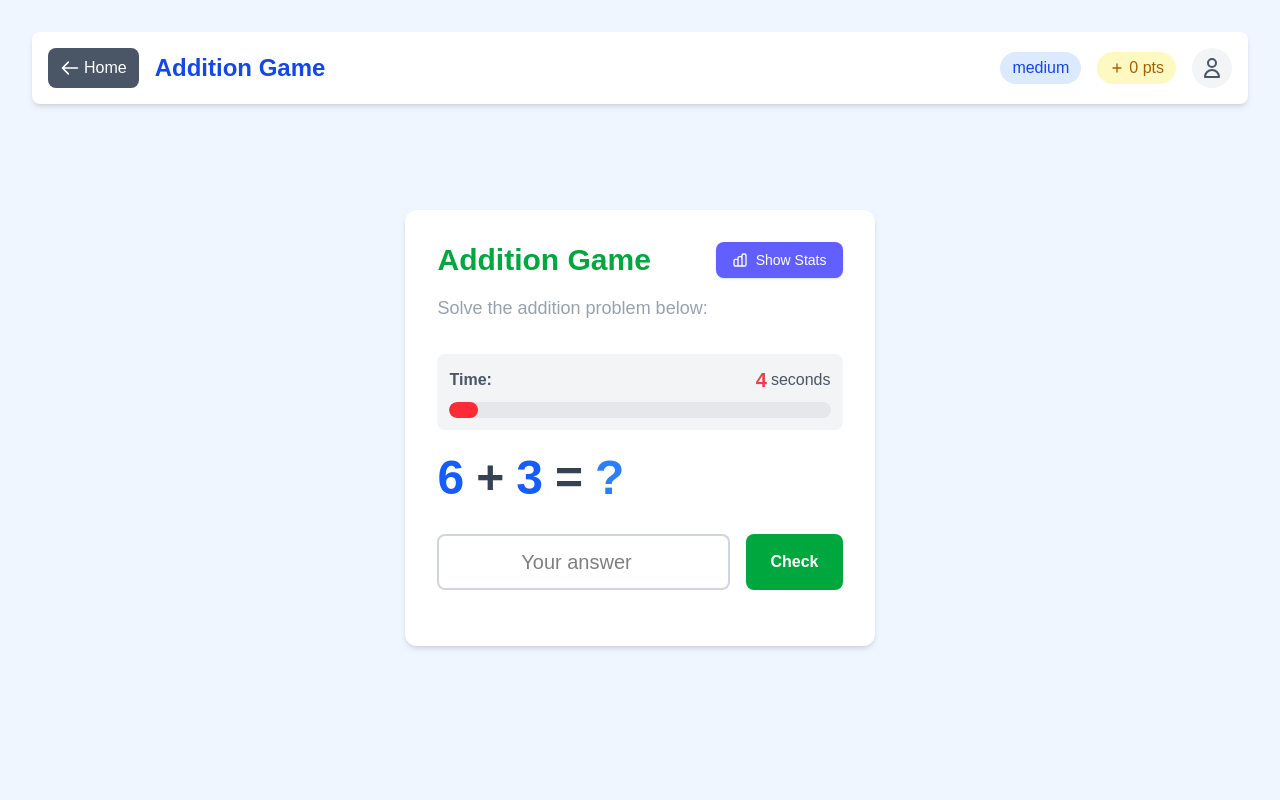
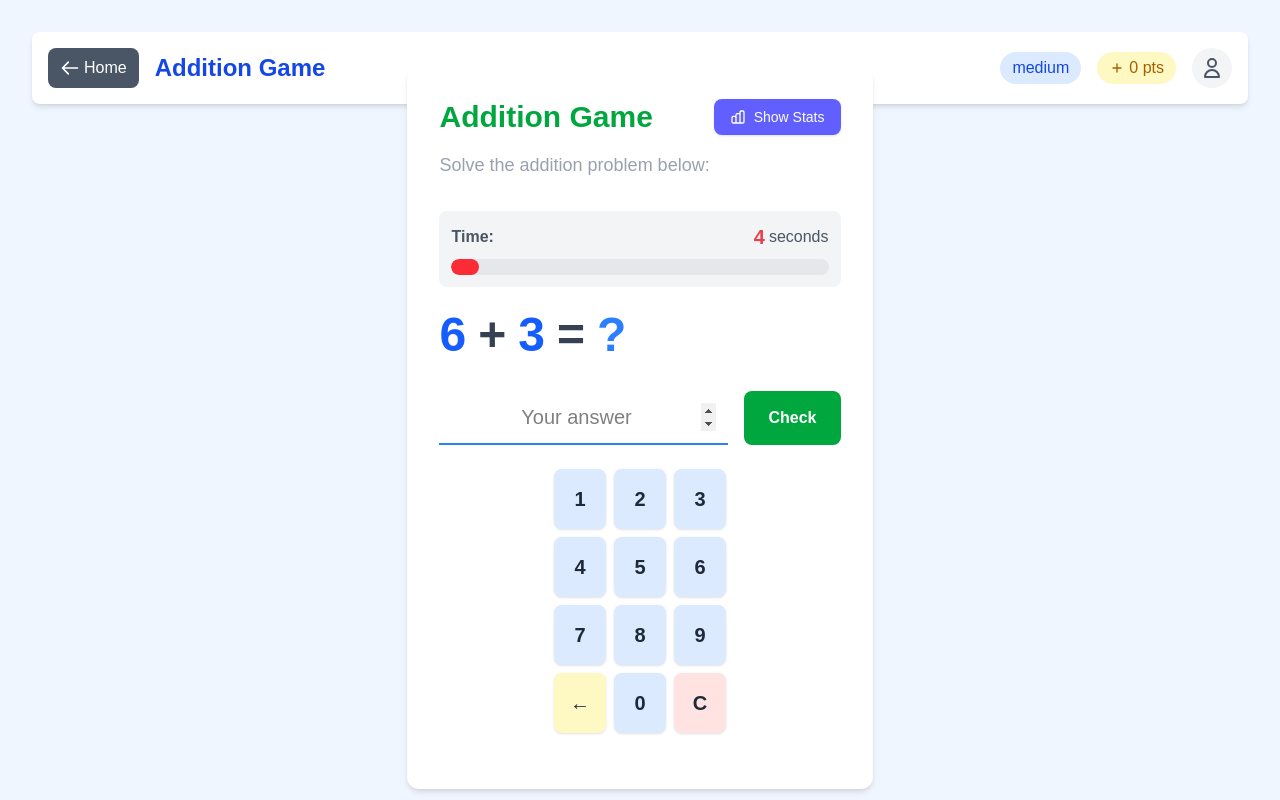
Before and after one commit to rojasmart/math-game, a Next.js app: page /games/addition in a window 1280 px wide. Built offline with nearby package versions, Linux system fonts and the light colour scheme.

Commit message:
--add numpad and improve focus of input answer

```diff
--- a/app/games/addition/page.tsx
+++ b/app/games/addition/page.tsx
@@ -66,6 +66,47 @@ export default function AdditionGame() {
 
     return () => clearInterval(interval);
   }, [isActive, timeRemaining]);
+
+  // Add this near your other useEffect hooks
+  useEffect(() => {
+    if (isActive) {
+      // Focus the input when the component mounts or when the game is active
+      const inputElement = document.querySelector('input[type="number"]') as HTMLInputElement;
+      if (inputElement) {
+        inputElement.focus();
+      }
+
+      // Add keyboard listener for direct number input
+      const handleKeyDown = (e) => {
+        // Only handle keys if the input element is not focused
+        const inputElement = document.querySelector('input[type="number"]') as HTMLInputElement;
+        if (inputElement === document.activeElement) {
+          // Input is focused, let the native handler work
+          return;
+        }
+
+        const key = e.key;
+        // Allow numbers 0-9
+        if (/^[0-9]$/.test(key) && isActive) {
+          setUserAnswer((prev) => `${prev}${key}`);
+          // Optionally focus the input after typing
+          if (inputElement) inputElement.focus();
+        }
+        // Allow backspace
+        else if (key === "Backspace" && isActive) {
+          setUserAnswer((prev) => prev.slice(0, -1));
+        }
+        // Allow Enter for submission
+        else if (key === "Enter" && isActive && userAnswer) {
+          e.preventDefault();
+          checkAnswer();
+        }
+      };
+
+      window.addEventListener("keydown", handleKeyDown);
+      return () => window.removeEventListener("keydown", handleKeyDown);
+    }
+  }, [isActive, userAnswer]);
 
   // Check answer
   const checkAnswer = () => {
@@ -221,15 +262,18 @@ export default function AdditionGame() {
                 </div>
 
                 <form onSubmit={handleSubmit} className="mb-6">
-                  <div className="flex gap-4">
+                  <div className="flex flex-col gap-4">
+                    <div className="flex gap-4 mb-2">
                       <input
                         type="number"
                         value={userAnswer}
                         onChange={(e) => setUserAnswer(e.target.value)}
-                      className="flex-1 p-3 border-2 border-gray-300 rounded-lg text-xl text-center focus:outline-none focus:border-gray-500 text-black"
+                        className="flex-1 p-3 border-b-2 border-gray-300 rounded-none text-xl text-center focus:outline-none focus:border-blue-500 text-black bg-transparent"
                         placeholder="Your answer"
                         required
                         disabled={!isActive}
+                        autoFocus
+                        onBlur={(e) => e.target.focus()} // Keep focus on input
                       />
                       <button
                         type="submit"
@@ -240,6 +284,54 @@ export default function AdditionGame() {
                       >
                         Check
                       </button>
+                    </div>
+
+                    {/* Numeric Keypad */}
+                    <div className="grid grid-cols-3 gap-2 max-w-xs mx-auto">
+                      {[1, 2, 3, 4, 5, 6, 7, 8, 9].map((num) => (
+                        <button
+                          key={num}
+                          type="button"
+                          onClick={() => isActive && setUserAnswer((prevAnswer) => `${prevAnswer}${num}`)}
+                          className={`${
+                            isActive ? "bg-blue-100 hover:bg-blue-200 active:bg-blue-300" : "bg-gray-100"
+                          } text-gray-800 p-4 rounded-lg font-bold text-xl transition shadow-sm`}
+                          disabled={!isActive}
+                        >
+                          {num}
+                        </button>
+                      ))}
+                      <button
+                        type="button"
+                        onClick={() => isActive && setUserAnswer((prevAnswer) => prevAnswer.slice(0, -1))}
+                        className={`${
+                          isActive ? "bg-yellow-100 hover:bg-yellow-200 active:bg-yellow-300" : "bg-gray-100"
+                        } text-gray-800 p-4 rounded-lg font-bold text-xl transition col-span-1 shadow-sm`}
+                        disabled={!isActive}
+                      >
+                        ←
+                      </button>
+                      <button
+                        type="button"
+                        onClick={() => isActive && setUserAnswer((prevAnswer) => `${prevAnswer}0`)}
+                        className={`${
+                          isActive ? "bg-blue-100 hover:bg-blue-200 active:bg-blue-300" : "bg-gray-100"
+                        } text-gray-800 p-4 rounded-lg font-bold text-xl transition shadow-sm`}
+                        disabled={!isActive}
+                      >
+                        0
+                      </button>
+                      <button
+                        type="button"
+                        onClick={() => isActive && setUserAnswer("")}
+                        className={`${
+                          isActive ? "bg-red-100 hover:bg-red-200 active:bg-red-300" : "bg-gray-100"
+                        } text-gray-800 p-4 rounded-lg font-bold text-xl transition shadow-sm`}
+                        disabled={!isActive}
+                      >
+                        C
+                      </button>
+                    </div>
                   </div>
                 </form>
 
```
Lines whose indentation alone changed are shown as unchanged.
